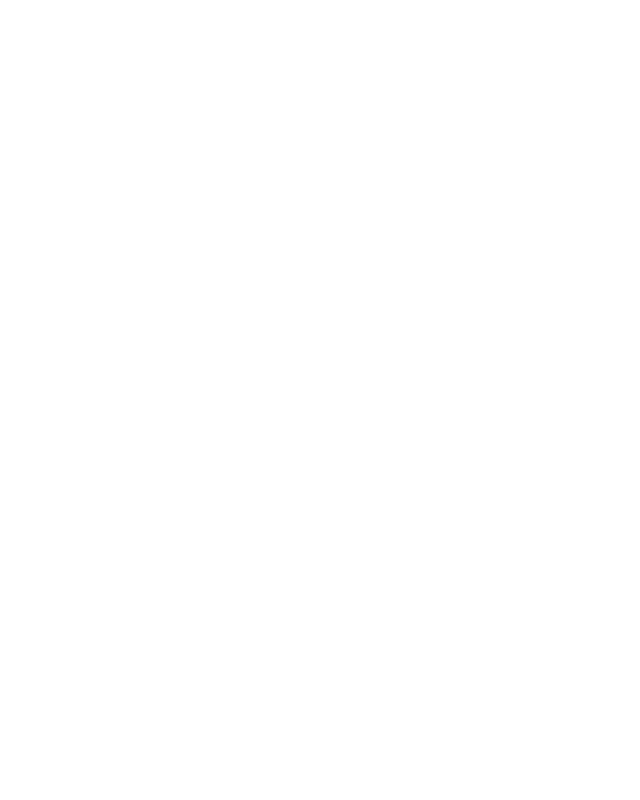
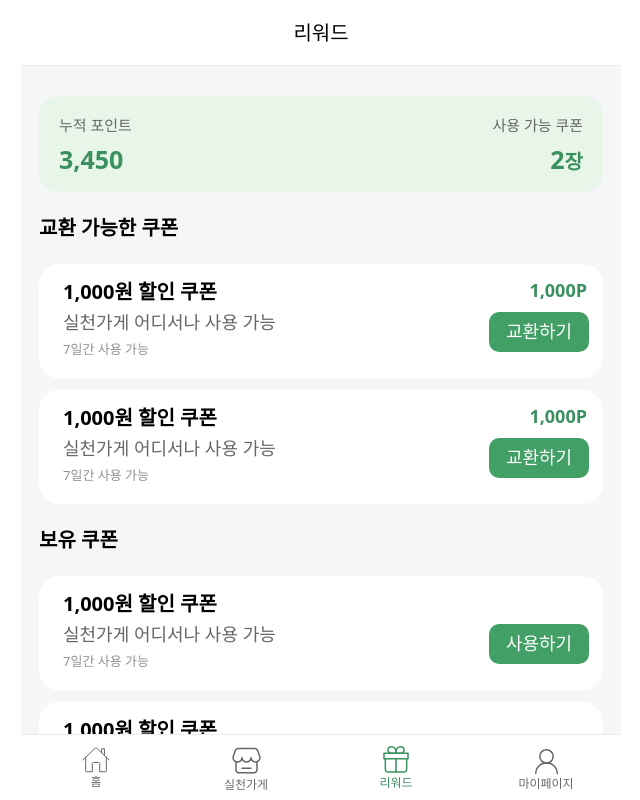
Before and after one commit to jochongs/ecopick-frontend, a React (Vite) app: page /reward in a window 1280 px wide. Before the commit this address had no page. Shown: the whole page, without its empty margins (319-959 px from the left). Built offline with nearby package versions, Linux system fonts and the light colour scheme; what overlay-kit would draw is missing.

Commit message:
feat: Add reward page

```diff
--- a/src/App.tsx
+++ b/src/App.tsx
@@ -3,6 +3,7 @@
 import MainPage from "./page/MainPage/page";
 import StorePage from "./page/StorePage";
 import MyPage from "./page/MyPage";
+import RewardPage from "./page/RewardPage";
 
 function App() {
   return (
@@ -11,6 +12,7 @@
       <Route path="/main" element={<MainPage />} />
       <Route path="/store" element={<StorePage />} />
       <Route path="/mypage" element={<MyPage />} />
+      <Route path="/reward" element={<RewardPage />} />
     </Routes>
   );
 }
--- a/src/page/MyPage/index.tsx
+++ b/src/page/MyPage/index.tsx
@@ -7,9 +7,7 @@
         <h1 className="text-[20px]">마이페이지</h1>
       </header>
       <main className="flex-1 overflow-y-auto flex flex-col px-4.5 w-full relative pb-4">
-        {/* <h2 className="text-[20px] font-bold mt-5.5 ml-5">
-          지역 내 친환경 가게
-        </h2> */}
+        <div className="h-24"></div>
       </main>
       <footer className="w-full">
         <BottomTab />
--- /dev/null
+++ b/src/page/RewardPage/index.tsx
@@ -0,0 +1,53 @@
+import BottomTab from "../../components/BottomTab";
+import CouponCard from "./ui/CouponCard";
+import HoldCouponCard from "./ui/HoldCouponCard";
+
+export default function RewardPage() {
+  return (
+    <div className="w-full max-w-[600px] bg-[#F5F6F7] mx-auto h-screen flex flex-col justify-start items-center">
+      <header className="h-16.5 bg-white flex items-center justify-center w-full border-b-1 border-[#EBEBEB]">
+        <h1 className="text-[20px]">리워드</h1>
+      </header>
+      <main className="flex-1 overflow-y-auto flex flex-col px-4.5 w-full relative pb-4">
+        <div className="flex justify-between mt-7.5 w-full h-24 rounded-[20px] bg-[#E8F5E9] shrink-0">
+          <div className="flex flex-col mt-5 ml-5">
+            <span className="text-[#676767] font-medium text-[15px]">
+              누적 포인트
+            </span>
+            <span className="text-[25px] font-bold text-[#3A915F] mt-2.5">
+              3,450
+            </span>
+          </div>
+          <div className="flex flex-col items-end mt-5 mr-5">
+            <span className="text-[#676767] font-medium text-[15px]">
+              사용 가능 쿠폰
+            </span>
+            <div className="mt-2.5">
+              <span className="text-[25px] font-bold text-[#3A915F]">2</span>
+              <span className="text-[20px] font-bold text-[#3A915F]">장</span>
+            </div>
+          </div>
+        </div>
+        <h2 className="font-bold text-[20px] mt-6">교환 가능한 쿠폰</h2>
+        <div className="mt-6 flex flex-col gap-3">
+          {Array(2)
+            .fill(0)
+            .map(() => (
+              <CouponCard />
+            ))}
+        </div>
+        <h2 className="font-bold text-[20px] mt-6">보유 쿠폰</h2>
+        <div className="mt-6 flex flex-col gap-3">
+          {Array(2)
+            .fill(0)
+            .map(() => (
+              <HoldCouponCard />
+            ))}
+        </div>
+      </main>
+      <footer className="w-full">
+        <BottomTab />
+      </footer>
+    </div>
+  );
+}
--- /dev/null
+++ b/src/page/RewardPage/ui/CouponCard.tsx
@@ -0,0 +1,21 @@
+export default function CouponCard() {
+  return (
+    <article className="h-28.5 rounded-[20px] bg-white shrink-0 relative">
+      <div className="ml-6 mt-4 flex flex-col">
+        <h3 className="font-bold text-[20px]">1,000원 할인 쿠폰</h3>
+        <span className="mt-2 font-medium text-[#676767] text-[18px]">
+          실천가게 어디서나 사용 가능
+        </span>
+        <span className="text-[13px] text-[#919191] mt-2">7일간 사용 가능</span>
+      </div>
+      <div className="absolute right-4 top-4">
+        <span className="text-[18px] font-bold text-[#3A915F]">1,000P</span>
+      </div>
+      <div className="absolute right-3.5 top-12">
+        <button className="bg-[#42A066] rounded-[10px] text-white w-25 h-10 text-[18px]">
+          교환하기
+        </button>
+      </div>
+    </article>
+  );
+}
--- /dev/null
+++ b/src/page/RewardPage/ui/HoldCouponCard.tsx
@@ -0,0 +1,18 @@
+export default function HoldCouponCard() {
+  return (
+    <article className="h-28.5 rounded-[20px] bg-white shrink-0 relative">
+      <div className="ml-6 mt-4 flex flex-col">
+        <h3 className="font-bold text-[20px]">1,000원 할인 쿠폰</h3>
+        <span className="mt-2 font-medium text-[#676767] text-[18px]">
+          실천가게 어디서나 사용 가능
+        </span>
+        <span className="text-[13px] text-[#919191] mt-2">7일간 사용 가능</span>
+      </div>
+      <div className="absolute right-3.5 top-12">
+        <button className="bg-[#42A066] rounded-[10px] text-white w-25 h-10 text-[18px]">
+          사용하기
+        </button>
+      </div>
+    </article>
+  );
+}
```
